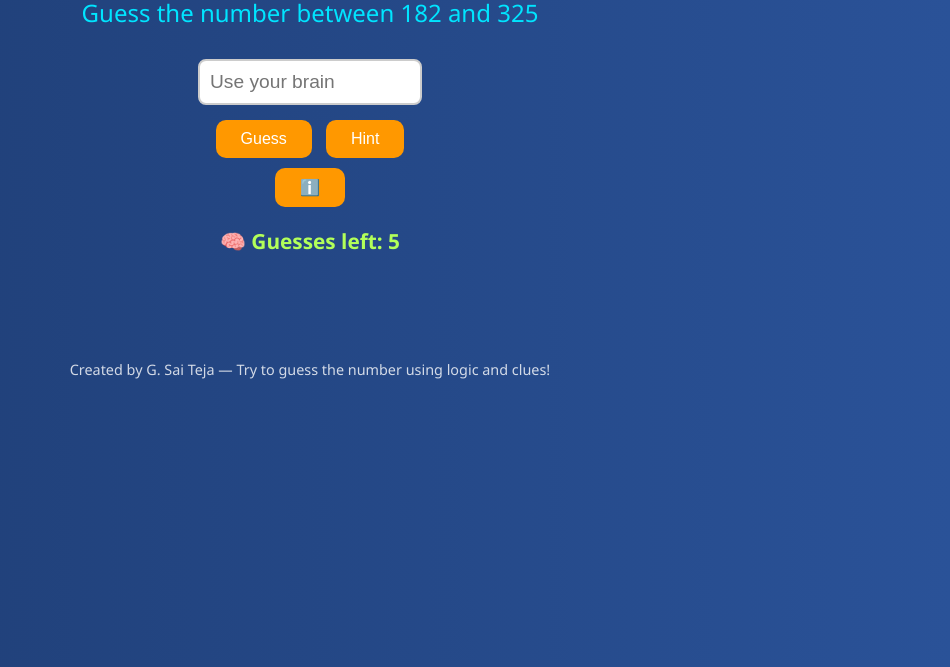
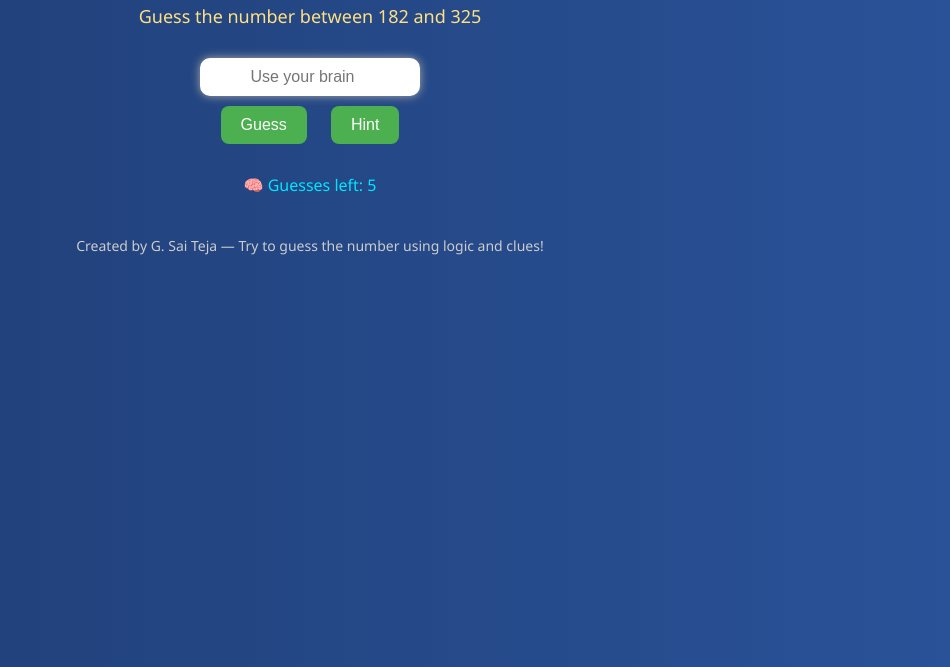
Before and after one commit to Saiteja-ganapaneni/BrainDigits, a plain HTML site: page index.html in a window 1280 px wide. Shown: the part 133-800 px from the top of the page, without its empty margins (330-1280 px from the left). Drawn offline with Linux system fonts and the light colour scheme.

Commit message:
Update styles.css

```diff
--- a/styles.css
+++ b/styles.css
@@ -1,94 +1,146 @@
 body {
+  background: linear-gradient(to right, #1e3c72, #2a5298);
+  color: #fff;
   font-family: 'Segoe UI', Tahoma, Geneva, Verdana, sans-serif;
-  background: linear-gradient(to right, #1e3c72, #2a5298);
   text-align: center;
-  padding: 2em;
+  padding: 20px;
   margin: 0;
-  color: #f5f5f5;
-  animation: fadeInBody 1.5s ease-in-out;
 }
 
-@keyframes fadeInBody {
+h1.animated-header {
+  font-size: 3em;
+  margin-bottom: 20px;
+  animation: slideIn 1s ease-out;
+  color: #ffeb3b;
+}
+
+.container {
+  display: flex;
+  justify-content: space-between;
+  margin-top: 20px;
+  flex-wrap: wrap;
+}
+
+.left {
+  flex: 1;
+  padding: 10px;
+}
+
+.right {
+  flex: 1;
+  padding: 10px;
+  text-align: left;
+}
+
+input[type="number"] {
+  padding: 10px;
+  font-size: 16px;
+  width: 200px;
+  border-radius: 10px;
+  border: none;
+  box-shadow: 0 0 10px #aaa;
+  text-align: center;
+}
+
+button.animated-button {
+  padding: 10px 20px;
+  margin: 10px;
+  font-size: 16px;
+  border-radius: 8px;
+  background-color: #4caf50;
+  color: white;
+  border: none;
+  cursor: pointer;
+  transition: transform 0.2s, background-color 0.3s;
+}
+
+button.animated-button:hover {
+  transform: scale(1.1);
+  background-color: #45a049;
+}
+
+.instructions-btn {
+  position: absolute;
+  top: 10px;
+  right: 10px;
+  font-size: 16px;
+  background-color: #03a9f4;
+  color: white;
+  border: none;
+  padding: 6px 12px;
+  border-radius: 20px;
+  cursor: pointer;
+}
+
+.instructions {
+  background: #fff;
+  color: #333;
+  padding: 20px;
+  border-radius: 10px;
+  box-shadow: 0 0 10px #000;
+}
+
+.close-button {
+  background-color: #f44336;
+  color: white;
+  border: none;
+  padding: 5px 10px;
+  cursor: pointer;
+  float: right;
+}
+
+#message {
+  margin-top: 20px;
+  font-size: 20px;
+  animation: fadeIn 0.5s ease-in;
+}
+
+#hintBox p {
+  background-color: #ff9800;
+  color: white;
+  padding: 10px;
+  margin: 5px auto;
+  width: fit-content;
+  border-radius: 5px;
+  transition: all 0.3s ease;
+}
+
+.congrats {
+  color: #76ff03;
+  font-weight: bold;
+  font-size: 24px;
+  animation: bounce 1s ease infinite;
+}
+
+#range {
+  font-size: 18px;
+  margin: 15px 0;
+  color: #ffe082;
+}
+
+#guessesLeft {
+  font-size: 16px;
+  color: #00e5ff;
+  margin: 10px;
+}
+
+footer {
+  margin-top: 40px;
+  font-size: 14px;
+  color: #ccc;
+}
+
+@keyframes slideIn {
+  from { transform: translateY(-50px); opacity: 0; }
+  to { transform: translateY(0); opacity: 1; }
+}
+
+@keyframes fadeIn {
   from { opacity: 0; }
   to { opacity: 1; }
 }
 
-h1 {
-  color: #ffeb3b;
-  font-size: 3em;
-  animation: fadeIn 2s ease-in-out;
-  margin-top: 0;
-  text-shadow: 2px 2px 4px #000000;
+@keyframes bounce {
+  0%, 100% { transform: translateY(0); }
+  50% { transform: translateY(-10px); }
 }
-
-@keyframes fadeIn {
-  from { opacity: 0; transform: translateY(-20px); }
-  to { opacity: 1; transform: translateY(0); }
-}
-
-#range {
-  font-size: 1.5em;
-  margin-bottom: 20px;
-  color: #00e5ff;
-}
-
-input[type="number"] {
-  padding: 10px;
-  font-size: 1.2em;
-  border: 2px solid #ccc;
-  border-radius: 8px;
-  width: 200px;
-  margin: 10px 0;
-  transition: border 0.3s, box-shadow 0.3s;
-}
-
-input[type="number"]:focus {
-  border-color: #4caf50;
-  box-shadow: 0 0 10px #4caf50;
-  outline: none;
-}
-
-button {
-  padding: 10px 25px;
-  font-size: 1em;
-  margin: 5px;
-  background-color: #ff9800;
-  color: white;
-  border: none;
-  border-radius: 10px;
-  cursor: pointer;
-  transition: background-color 0.3s, transform 0.2s;
-}
-
-button:hover {
-  background-color: #ffa726;
-  transform: scale(1.08);
-}
-
-#message {
-  font-size: 1.4em;
-  margin-top: 20px;
-  color: #ffffff;
-  min-height: 2em;
-  transition: color 0.3s ease;
-}
-
-#hintBox {
-  margin-top: 20px;
-  color: #ffd54f;
-  font-size: 1.2em;
-  transition: all 0.3s ease;
-}
-
-#guessesLeft {
-  margin-top: 15px;
-  color: #b2ff59;
-  font-size: 1.3em;
-  font-weight: bold;
-}
-
-footer {
-  margin-top: 40px;
-  color: #ffffffcc;
-  font-size: 0.9em;
-}
```
